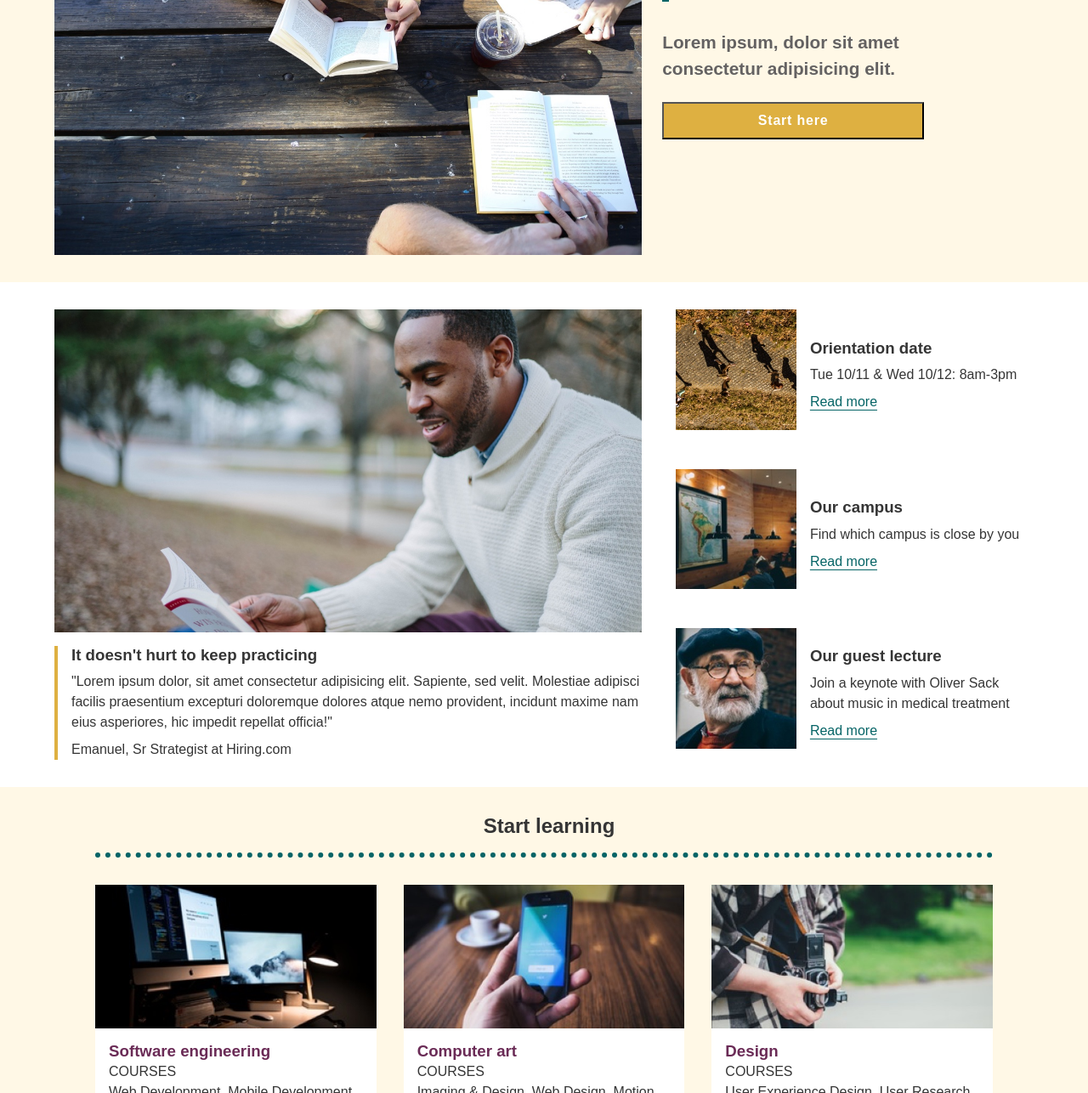
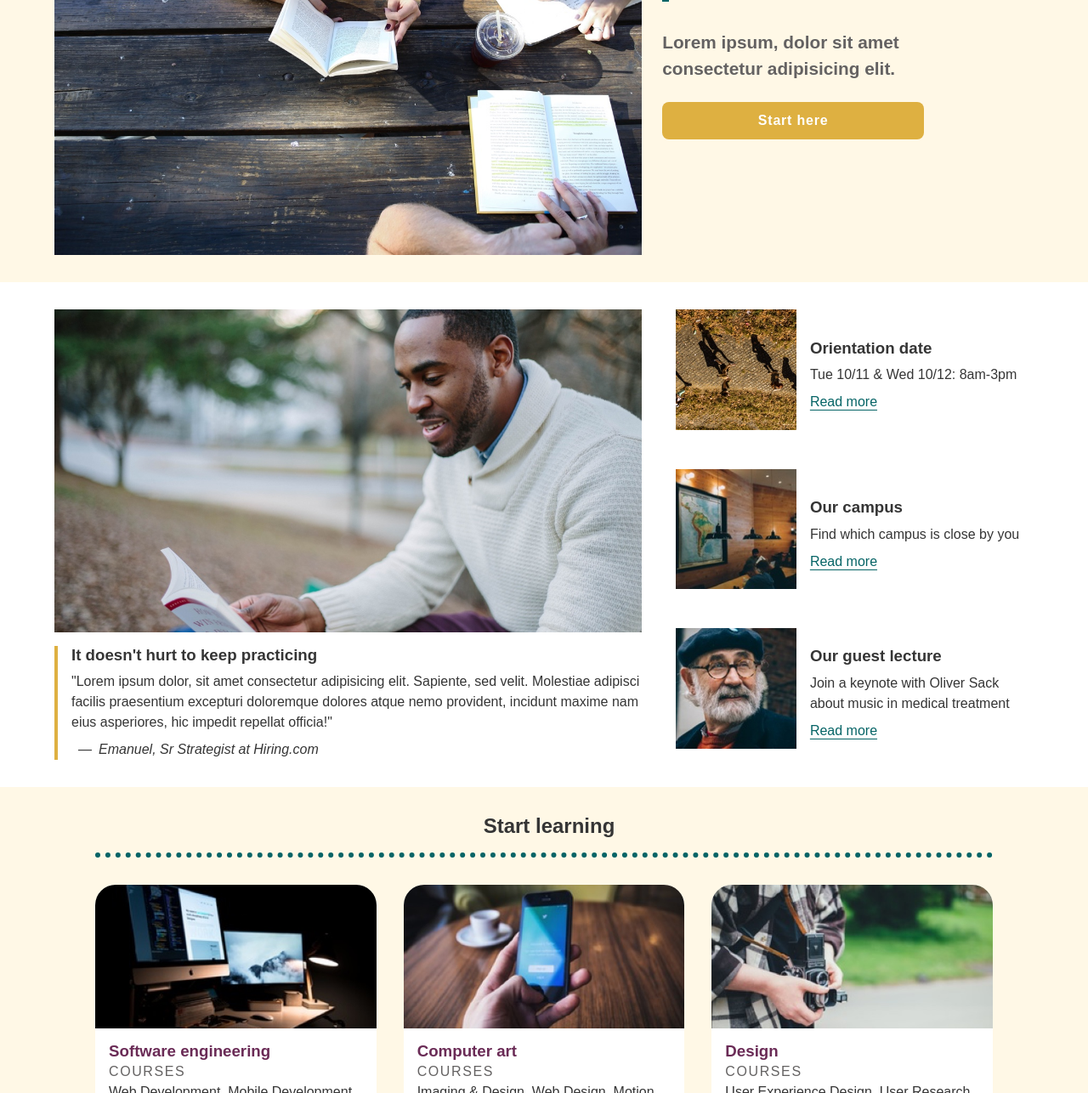
Before and after one commit to ffrosch/codecademy-colmar-academy, a plain HTML site: page index.html in a window 1280 px wide. Shown: the part 314-1600 px from the top of the page at 85% size. Drawn offline with Linux system fonts and the light colour scheme.

Commit message:
feat: style remaining content and elements

```diff
--- a/style.css
+++ b/style.css
@@ -12,6 +12,11 @@ Document-wide settings
   --text-color-lighter: #646262;
   --text-color-light: #bebebe;
   --bg-light: #fff8e6;
+  --shadow-color: 43deg 64% 10%;
+  --shadow-elevation-low: 0.3px 0.5px 0.9px hsl(var(--shadow-color) / 0),
+    0.5px 0.9px 1.5px hsl(var(--shadow-color) / 0.19),
+    0.9px 1.8px 3px hsl(var(--shadow-color) / 0.37);
+  --text-small: 0.8rem;
 }
 
 html {
@@ -26,8 +31,42 @@ a {
   text-underline-offset: 0.25em;
 }
 
+a:is(:hover, :focus, :active) {
+  opacity: 0.5;
+}
+
 img {
   object-fit: cover;
+}
+
+button {
+  border: 2px solid transparent;
+  border-radius: 0.5em;
+
+  color: white;
+  background: var(--secondary-color);
+  letter-spacing: 0.05em;
+  padding: 0.5rem;
+
+  cursor: pointer;
+  transition: 0.2s ease-in-out;
+}
+
+button:is(:hover, :focus, :active) {
+  filter: brightness(1.1);
+  animation-name: shadowpop;
+  animation-duration: 0.5s;
+  animation-fill-mode: forwards;
+  border: 2px solid var(--text-color);
+}
+
+@keyframes shadowpop {
+  from {
+    text-shadow: 0 0 black;
+  }
+  to {
+    text-shadow: 10px 5px 10px rgb(0 0 0 / 0.5);
+  }
 }
 
 /*
@@ -43,6 +82,8 @@ header {
   top: 0;
   height: 4rem;
   background: white;
+  box-shadow: var(--shadow-elevation-low);
+  z-index: 1; /* Avoid clipping by transforming cards */
 }
 
 menu {
@@ -126,6 +167,8 @@ footer {
   display: flex;
   gap: 1rem;
   padding: 1rem 1.5rem 2rem;
+  font-size: var(--text-small);
+  color: var(--text-color-lighter);
 }
 
 .footer__content > :first-child {
@@ -224,19 +267,8 @@ section {
 }
 
 .hero__cta {
-  color: white;
-  background: var(--secondary-color);
+  width: 100%;
   font-weight: bold;
-  letter-spacing: 0.05em;
-  width: 100%;
-  padding: 0.5rem;
-
-  cursor: pointer;
-  transition: 0.1s ease-in-out;
-}
-
-.hero__cta:hover {
-  filter: brightness(1.2);
 }
 
 /* Normal card */
@@ -246,6 +278,18 @@ section {
   flex-wrap: wrap;
   align-items: center;
   gap: 1rem;
+
+  transition: 0.2s linear;
+  cursor: pointer;
+}
+
+.card:hover .card__title {
+  text-decoration: underline 2px solid var(--primary-color);
+  text-underline-offset: 0.2em;
+}
+
+.card:hover {
+  background: var(--bg-light);
 }
 
 .card.card--highlight {
@@ -273,18 +317,19 @@ section {
 }
 
 .card__title {
-}
-
-.card__preview {
-}
-
-.card__text {
+  transition: text-decoration 1s linear;
 }
 
 .card__author {
+  position: relative;
+  padding-left: 2em;
+  font-style: italic;
 }
 
-.card__link {
+.card__author:before {
+  position: absolute;
+  content: "—";
+  left: 0.5em;
 }
 
 /* Courses card */
@@ -293,6 +338,22 @@ section {
   flex: 100%;
   color: white;
   background: var(--primary-color);
+
+  overflow: hidden;
+  border-radius: 1.5rem;
+
+  transition: 0.2s cubic-bezier(0.33, 1, 0.68, 1);
+
+  cursor: pointer;
+}
+
+.courses__card:is(:hover, :focus, :active) {
+  scale: 1.05;
+}
+
+.courses__card:is(:hover, :focus, :active) .courses__card__title {
+  text-decoration: underline 2px solid var(--secondary-color);
+  text-underline-offset: 0.2em;
 }
 
 .courses__card__content {
@@ -300,10 +361,13 @@ section {
 }
 
 .courses__card__title {
+  transition: 0.2s linear;
 }
 
 .courses__card__subtitle {
   text-transform: uppercase;
+  letter-spacing: 0.1rem;
+  color: var(--text-color-lighter);
 }
 
 .courses__card__text {
```
